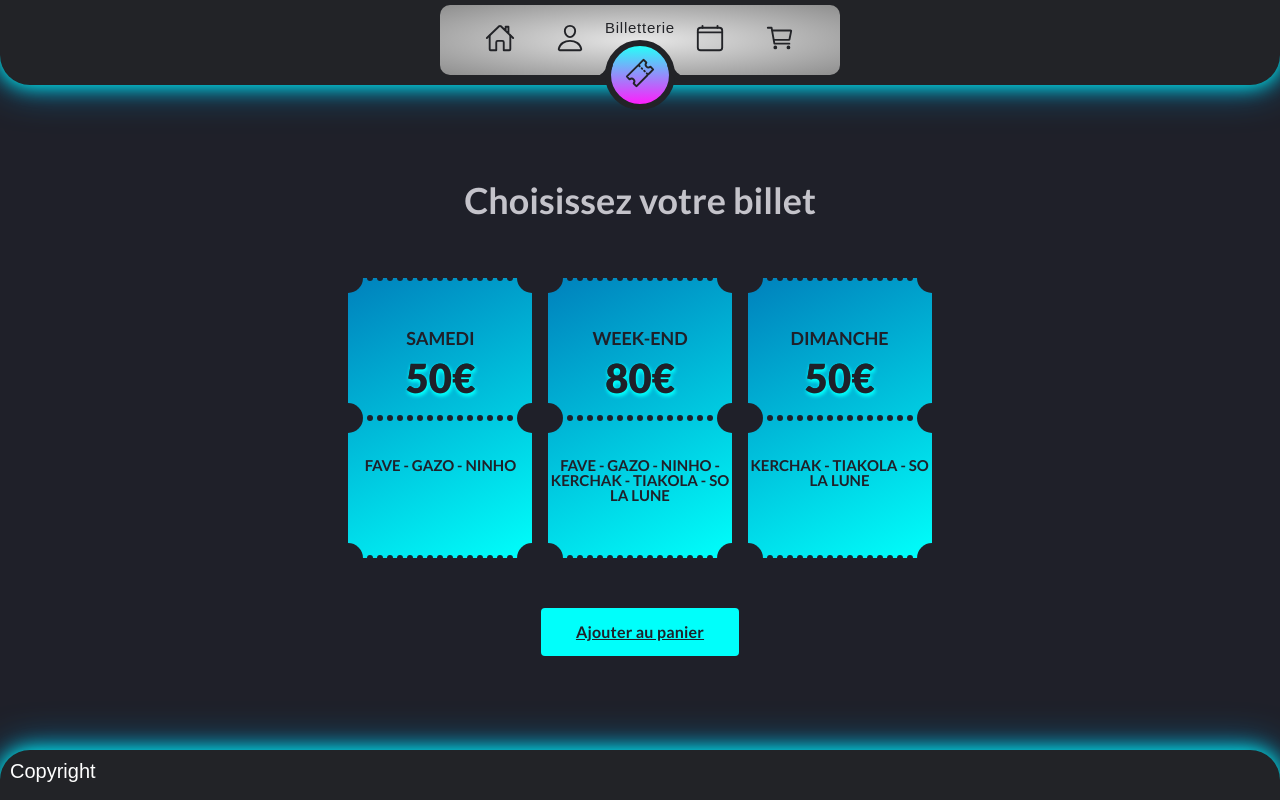
After one commit to BOURREAUQuentin/Festiut-O, a Flask app: page /billetterie in a window 1280 px wide. The commit adds this page. Run offline with Flask 2, Linux system fonts and the light colour scheme.

Commit message:
feat : Ajout de la page billetterie

```diff
--- /dev/null
+++ b/src/static/billetterie.css
@@ -0,0 +1,310 @@
+@import url('https://fonts.googleapis.com/css2?family=Lato:wght@700;900&display=swap');
+
+:root {
+	font-size: 20px;
+	--dark-blue: #1f2029;
+	--white-gr: #c4c3ca;
+	--blue: #00fffb;
+	--blue-2: #0081bc;
+}
+body{
+	color: var(--white-gr);
+	background-color: var(--dark-blue);
+	overflow-x: hidden;
+}
+h1{
+	margin-top: 30%;
+	font-family: 'Lato', sans-serif;
+	font-weight: 700;
+	color: var(--white-gr);
+	font-size: 36px;
+    margin-bottom: 20px;
+}
+
+.color-blue {
+	color: var(--blue);
+}
+.size-22 {
+	font-size: 22px;
+}
+
+.logo {
+	position: absolute;
+	top: 30px;
+	right: 30px;
+	display: block;
+	z-index: 100;
+	transition: all 250ms linear;
+}
+.logo img {
+	height: 26px;
+	width: auto;
+	display: block;
+}
+.section{
+	position: relative;
+	width: 100%;
+	display: block;
+	z-index: 2;
+}
+[type="radio"]:checked,
+[type="radio"]:not(:checked){
+	position: absolute;
+	left: -9999px;
+	width: 0;
+	height: 0;
+	visibility: hidden;
+}
+.checkbox-ticket:checked + label,
+.checkbox-ticket:not(:checked) + label{
+	position: relative;
+	width: 184px;
+	display: inline-block;
+	cursor: pointer;
+	padding: 50px 0;
+	text-align: center;
+	margin: 5px;
+	border-radius: 0;
+	background-color: transparent;
+	overflow: hidden;
+	transition: all 250ms linear;
+}
+.checkbox-ticket:checked + label:before,
+.checkbox-ticket:not(:checked) + label:before{
+	content: '';
+	position: absolute;
+	top: 0;
+	left: 0;
+	width: 100%;
+	height: 100%;
+	z-index: -1;
+	display: block;
+	background-image: linear-gradient(335deg, var(--blue), var(--blue-2));
+}
+.checkbox-ticket:not(:checked) + label:after{
+	content: '';
+	position: absolute;
+	top: -100%;
+	left: 100%;
+	width: 100%;
+	height: 100%;
+	border-radius: 200%;
+	z-index: -1;
+	display: block;
+	background-color: var(--white-gr);
+	opacity: 0.4;
+	transition: all 250ms linear;
+}
+.checkbox-ticket:checked + label:after{
+	content: '';
+	position: absolute;
+	top: 0;
+	left: 0;
+	width: 100%;
+	height: 100%;
+	border-radius: 0;
+	z-index: -1;
+	display: block;
+	background-color: var(--white-gr);
+	opacity: 0.4;
+	transition: all 250ms linear;
+}
+.checkbox-ticket:checked + label{
+	transform: translateY(-10px);
+}
+.checkbox-ticket + label .date{
+	font-family: 'Lato', sans-serif;
+	font-weight: 700;
+	font-size: 18px;
+	line-height: 1.2;
+	text-transform: uppercase;
+	color: var(--dark-blue);
+	display: block;
+	transition: all 250ms linear;
+}
+.date{
+    height: 30px;
+}
+.checkbox-ticket + label .price{
+	font-family: 'Lato', sans-serif;
+	font-weight: 900;
+	font-size: 40px;
+	line-height: 1;
+	text-transform: uppercase;
+	color: var(--dark-blue);
+	display: block;
+	transition: all 250ms linear;
+	text-shadow: 1px 2px 4px var(--blue), 0 0 0 #000, 1px 2px 4px var(--blue);
+}
+.checkbox-ticket + label .price sup{
+	font-size: 26px;
+	line-height: 1;
+	letter-spacing: 4px;
+}
+.price{
+    margin-bottom: 20px;
+}
+.checkbox-ticket + label .uil {
+	font-size: 30px;
+	line-height: 1;
+	color: var(--dark-blue);
+	display: block;
+	transition: all 250ms linear;
+}
+.checkbox-ticket + label .artists {
+	font-family: 'Lato', sans-serif;
+	font-weight: 700;
+	font-size: 15px;
+	line-height: 1;
+	text-transform: uppercase;
+	color: var(--dark-blue);
+	display: block;
+	transition: all 250ms linear;
+}
+.artists {
+    margin-top: 40px;
+    height: 50px;
+}
+.top-dots,
+.bottom-dots {
+	position: absolute;
+	width: 100%;
+	display: block;
+	top: 0;
+	transform: translateY(-50%);
+	z-index: 10;
+}
+.bottom-dots {
+	top: 100%;
+}
+
+.dots span {
+	position: absolute;
+	width: 6px;
+	height: 6px;
+	display: block;
+	border-radius: 50%;
+	top: 0;
+	transform: translateY(-50%);
+	background-color: var(--dark-blue);
+}
+.dots span:nth-child(1){
+	width: 30px;
+	height: 30px;
+	left: -15px;
+}
+.dots span:nth-child(2){
+	width: 30px;
+	height: 30px;
+	right: -15px;
+}
+.dots span:nth-child(3){
+	left: 19px;
+}
+.dots span:nth-child(4){
+	left: 29px;
+}
+.dots span:nth-child(5){
+	left: 39px;
+}
+.dots span:nth-child(6){
+	left: 49px;
+}
+.dots span:nth-child(7){
+	left: 59px;
+}
+.dots span:nth-child(8){
+	left: 69px;
+}
+.dots span:nth-child(9){
+	left: 79px;
+}
+.dots span:nth-child(10){
+	left: 89px;
+}
+.dots span:nth-child(11){
+	left: 99px;
+}
+.dots span:nth-child(12){
+	left: 109px;
+}
+.dots span:nth-child(13){
+	left: 119px;
+}
+.dots span:nth-child(14){
+	left: 129px;
+}
+.dots span:nth-child(15){
+	left: 139px;
+}
+.dots span:nth-child(16){
+	left: 149px;
+}
+.dots span:nth-child(17){
+	left: 159px;
+}
+.dots span:nth-child(18){
+	left: 169px;
+}
+.dots span:nth-child(19){
+	left: 179px;
+}
+.btn{
+	border-radius: 4px;
+	height: 48px;
+	font-size: 16px;
+	font-family: 'Lato', sans-serif;
+	font-weight: 700;
+    transition: all 200ms linear;
+	padding: 0 35px;
+	letter-spacing: 0.2px;
+	display: -webkit-inline-flex;
+	display: -ms-inline-flexbox;
+	display: inline-flex;
+	-webkit-align-items: center;
+	-moz-align-items: center;
+	-ms-align-items: center;
+	align-items: center;
+	-webkit-justify-content: center;
+	-moz-justify-content: center;
+	-ms-justify-content: center;
+	justify-content: center;
+	-ms-flex-pack: center;
+	text-align: center;
+	border: none;
+	color: var(--dark-blue);
+    background-color: var(--blue);
+	margin-bottom: 14%;
+}
+.btn:active,
+.btn:focus{
+	box-shadow: none;
+}
+.btn:hover{
+	color: var(--blue);
+    background-color: #000;
+	box-shadow: 0 0 20px #00fffb, 0 0 40px #0081bc;
+}
+
+.checkbox-ticket:not(:checked) ~ .btn{
+	pointer-events: none;
+	opacity: 0.2;
+}
+.checkbox-ticket:checked ~ .btn{
+	pointer-events: auto;
+	opacity: 1;
+}
+.text-center{
+    display: flex;
+    flex-direction: column;
+    align-items: center;
+    justify-content: center;
+    gap: 30px;
+}
+.section{
+    display: flex;
+    flex-direction: column;
+    align-items: center;
+    justify-content: center;
+    gap: 20px;
+}
--- a/src/static/les_groupes.css
+++ b/src/static/les_groupes.css
@@ -4,7 +4,7 @@
   align-items: center;
   gap: 50px;
   min-height: 100vh;
-  background: black;
+  background: #1f2029;
 }
 main{
   margin-top: 120px;
--- a/src/templates/base_header_footer.html
+++ b/src/templates/base_header_footer.html
@@ -9,6 +9,9 @@
     {% endif %}
     {% if page_les_groupes %}
         <link href="../static/les_groupes.css" rel="stylesheet" />
+    {% endif %}
+    {% if page_billetterie %}
+        <link href="../static/billetterie.css" rel="stylesheet" />
     {% endif %}
     <title>Document</title>
     <script>
@@ -48,8 +51,12 @@
                   <span class="text">Groupes</span>
                 </a>
               </li>
-              <li class="list">
-                <a href="#">
+              {% if page_billetterie %}
+                <li class="list active">
+              {% else %}
+                <li class="list">
+              {% endif %}
+                <a href="{{ url_for('les_groupes') }}" onclick="event.preventDefault(); delayRedirect('{{ url_for('billetterie') }}', 400)">
                   <span class="icon">
                     <ion-icon name="ticket-outline"></ion-icon>
                   </span>
--- /dev/null
+++ b/src/templates/billetterie.html
@@ -0,0 +1,252 @@
+{% extends "base_header_footer.html" %}
+{% block styles %}
+    {{ super() }}
+{% endblock %}
+{% block content %}
+    <main>
+
+        <div class="section">
+            <div class="container pt-5">
+                <div class="row justify-content-center">
+                    <div class="col-12 text-center">
+                        <h1 class="pb-4">Choisissez votre <i class='uil uil-bus color-yellow'></i> billet</h1>
+                        <div class="section">
+                            <div>
+                            <input class="checkbox-ticket" type="radio" name="ticket" id="ticket-1">
+                            <label for="ticket-1">
+                                <span class="top-dots">
+                                    <span class="section dots">
+                                        <span></span>
+                                        <span></span>
+                                        <span></span>
+                                        <span></span>
+                                        <span></span>
+                                        <span></span>
+                                        <span></span>
+                                        <span></span>
+                                        <span></span>
+                                        <span></span>
+                                        <span></span>
+                                        <span></span>
+                                        <span></span>
+                                        <span></span>
+                                        <span></span>
+                                        <span></span>
+                                        <span></span>
+                                    </span>
+                                </span>
+                                <span class="date">
+                                    Samedi
+                                </span>
+                                <span class="price mt-2 pb-4 mb-3">
+                                    50€
+                                </span>
+                                <span class="section dots">
+                                    <span></span>
+                                    <span></span>
+                                    <span></span>
+                                    <span></span>
+                                    <span></span>
+                                    <span></span>
+                                    <span></span>
+                                    <span></span>
+                                    <span></span>
+                                    <span></span>
+                                    <span></span>
+                                    <span></span>
+                                    <span></span>
+                                    <span></span>
+                                    <span></span>
+                                    <span></span>
+                                    <span></span>
+                                </span>
+                                <span class="section pt-4">
+                                    <i class='uil uil-clock-two mt-3'></i>
+                                </span>
+                                <span class="artists mt-2">
+                                    Fave - Gazo - Ninho
+                                </span>
+                                <span class="bottom-dots">
+                                    <span class="section dots">
+                                        <span></span>
+                                        <span></span>
+                                        <span></span>
+                                        <span></span>
+                                        <span></span>
+                                        <span></span>
+                                        <span></span>
+                                        <span></span>
+                                        <span></span>
+                                        <span></span>
+                                        <span></span>
+                                        <span></span>
+                                        <span></span>
+                                        <span></span>
+                                        <span></span>
+                                        <span></span>
+                                        <span></span>
+                                    </span>
+                                </span>
+                            </label><!--
+                            --><input class="checkbox-ticket" type="radio" name="ticket" id="ticket-2">
+                            <label for="ticket-2">
+                                <span class="top-dots">
+                                    <span class="section dots">
+                                        <span></span>
+                                        <span></span>
+                                        <span></span>
+                                        <span></span>
+                                        <span></span>
+                                        <span></span>
+                                        <span></span>
+                                        <span></span>
+                                        <span></span>
+                                        <span></span>
+                                        <span></span>
+                                        <span></span>
+                                        <span></span>
+                                        <span></span>
+                                        <span></span>
+                                        <span></span>
+                                        <span></span>
+                                    </span>
+                                </span>
+                                <span class="date">
+                                    Week-end
+                                </span>
+                                <span class="price mt-2 pb-4 mb-3">
+                                    80€
+                                </span>
+                                <span class="section dots">
+                                    <span></span>
+                                    <span></span>
+                                    <span></span>
+                                    <span></span>
+                                    <span></span>
+                                    <span></span>
+                                    <span></span>
+                                    <span></span>
+                                    <span></span>
+                                    <span></span>
+                                    <span></span>
+                                    <span></span>
+                                    <span></span>
+                                    <span></span>
+                                    <span></span>
+                                    <span></span>
+                                    <span></span>
+                                </span>
+                                <span class="section pt-4">
+                                    <i class='uil uil-clock-two mt-3'></i>
+                                </span>
+                                <span class="artists mt-2">
+                                    Fave - Gazo - Ninho - Kerchak - Tiakola - So La Lune
+                                </span>
+                                <span class="bottom-dots">
+                                    <span class="section dots">
+                                        <span></span>
+                                        <span></span>
+                                        <span></span>
+                                        <span></span>
+                                        <span></span>
+                                        <span></span>
+                                        <span></span>
+                                        <span></span>
+                                        <span></span>
+                                        <span></span>
+                                        <span></span>
+                                        <span></span>
+                                        <span></span>
+                                        <span></span>
+                                        <span></span>
+                                        <span></span>
+                                        <span></span>
+                                    </span>
+                                </span>
+                            </label><!--
+                            --><input class="checkbox-ticket" type="radio" name="ticket" id="ticket-3">
+                            <label for="ticket-3">
+                                <span class="top-dots">
+                                    <span class="section dots">
+                                        <span></span>
+                                        <span></span>
+                                        <span></span>
+                                        <span></span>
+                                        <span></span>
+                                        <span></span>
+                                        <span></span>
+                                        <span></span>
+                                        <span></span>
+                                        <span></span>
+                                        <span></span>
+                                        <span></span>
+                                        <span></span>
+                                        <span></span>
+                                        <span></span>
+                                        <span></span>
+                                        <span></span>
+                                    </span>
+                                </span>
+                                <span class="date">
+                                    Dimanche
+                                </span>
+                                <span class="price mt-2 pb-4 mb-3">
+                                    50€
+                                </span>
+                                <span class="section dots">
+                                    <span></span>
+                                    <span></span>
+                                    <span></span>
+                                    <span></span>
+                                    <span></span>
+                                    <span></span>
+                                    <span></span>
+                                    <span></span>
+                                    <span></span>
+                                    <span></span>
+                                    <span></span>
+                                    <span></span>
+                                    <span></span>
+                                    <span></span>
+                                    <span></span>
+                                    <span></span>
+                                    <span></span>
+                                </span>
+                                <span class="section pt-4">
+                                    <i class='uil uil-clock-two mt-3'></i>
+                                </span>
+                                <span class="artists mt-2">
+                                    Kerchak - Tiakola - So La Lune
+                                </span>
+                                <span class="bottom-dots">
+                                    <span class="section dots">
+                                        <span></span>
+                                        <span></span>
+                                        <span></span>
+                                        <span></span>
+                                        <span></span>
+                                        <span></span>
+                                        <span></span>
+                                        <span></span>
+                                        <span></span>
+                                        <span></span>
+                                        <span></span>
+                                        <span></span>
+                                        <span></span>
+                                        <span></span>
+                                        <span></span>
+                                        <span></span>
+                                        <span></span>
+                                    </span>
+                                </span>
+                            </label>
+                        </div>
+                            <div class="w-100"></div>
+                            <a href="#" class="btn mt-4 mb-5"><i class="uil uil-ticket size-22 mr-2"></i>Ajouter au panier</a>
+                        </div>
+                    </div>
+                </div>
+            </div>
+        </div>
+    </main>
+    {% endblock %}
--- a/src/views.py
+++ b/src/views.py
@@ -14,7 +14,7 @@
 ROOT = os.path.join(os.path.dirname(os.path.abspath(__file__)), './')
 sys.path.append(os.path.join(ROOT, 'modele/python/'))
 
-le_spectateur_connecte = Spectateur(-1, "", "", "", "", "", "", "", "", "N")
+le_spectateur_connecte = Spectateur(-1, "", "", "", "", "", "", "", "N")
 
 @app.route("/")
 def accueil():
@@ -95,3 +95,8 @@
                                    nom, prenom, mail, date_naissance, telephone, username, password, "N")
         return redirect(url_for("accueil"))
     return render_template("login.html", page_login=True)
+
+@app.route("/billetterie")
+def billetterie():
+
+    return render_template("billetterie.html", page_billetterie=True)
```
